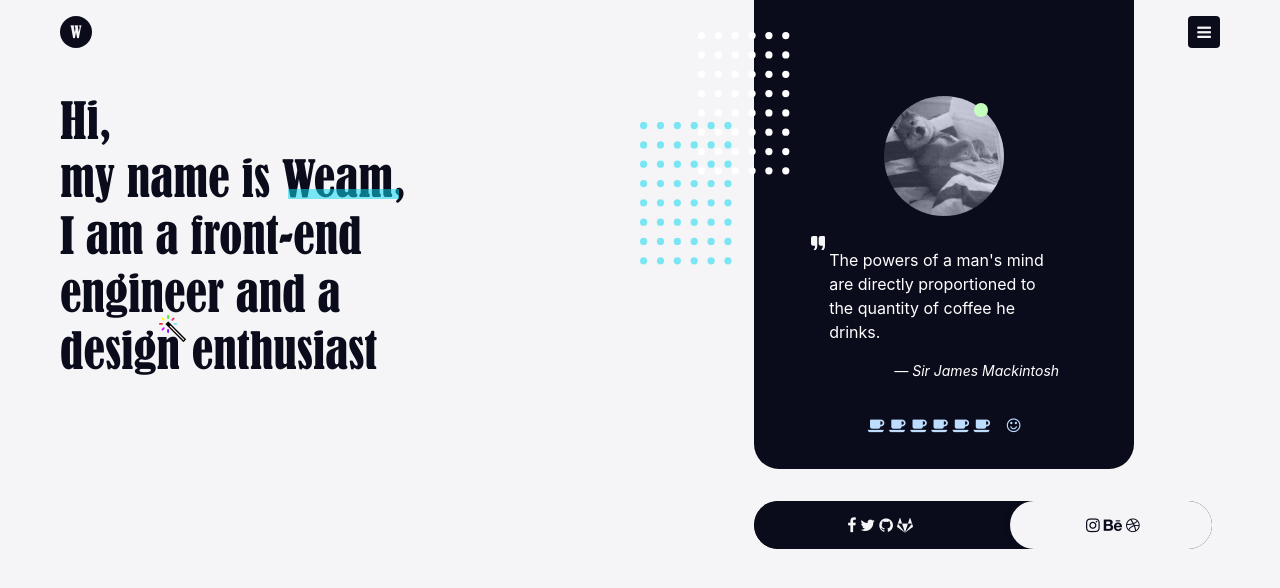
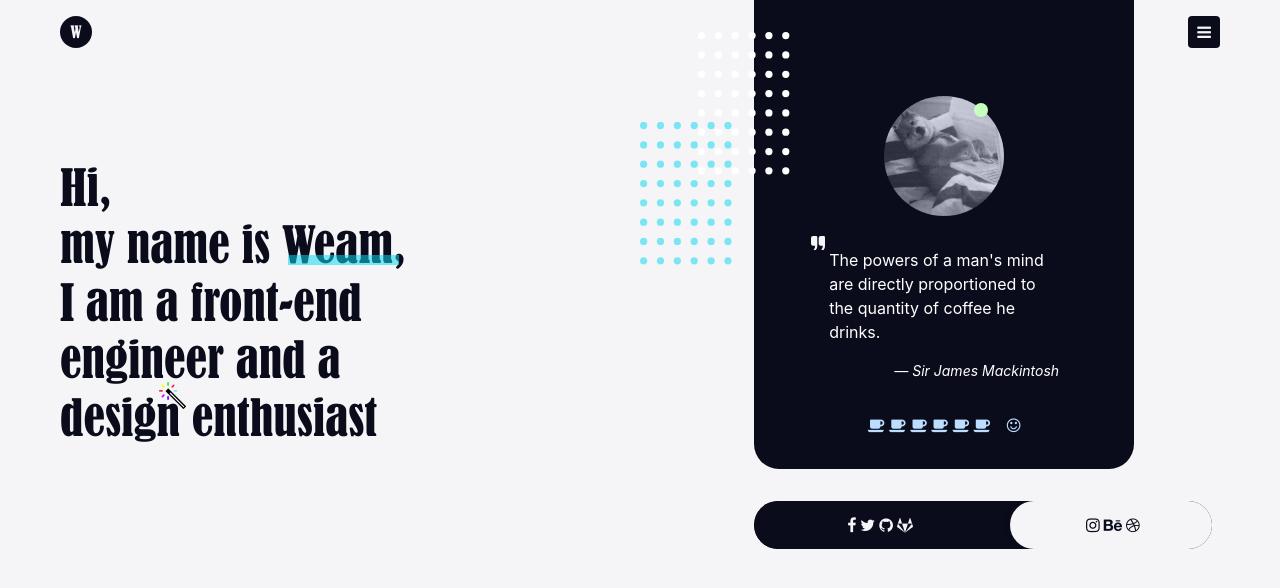
Before and after one commit to WeamAdel/WeamAdel.github.io, a React (Create React App) app: page / in a window 1280 px wide. Shown: the top 588 px of the page. Built offline with nearby package versions, Linux system fonts and the light colour scheme.

Commit message:
Xd Responsive

```diff
--- a/public/assets/css/app.css
+++ b/public/assets/css/app.css
@@ -395,6 +395,8 @@ span.advanced {
   font-size: 48px;
   color: #0a0c1b;
   max-width: 350px;
+  display: flex;
+  align-items: center;
 }
 .home .heading .main-heading .underlined {
   position: relative;
--- a/public/assets/scss/pages/_home.scss
+++ b/public/assets/scss/pages/_home.scss
@@ -33,6 +33,8 @@
       font-size: 48px;
       color: $main;
       max-width: 350px;
+      display: flex;
+      align-items: center;
 
       .underlined {
         position: relative;
--- a/src/components/Home/Heading/Heading.js
+++ b/src/components/Home/Heading/Heading.js
@@ -19,9 +19,12 @@ function Heading() {
             opacity: opacity,
           }}
         >
-          <span className="d-block">Hi,</span>
-          my name is <span className="underlined">Weam</span>, I am a front-end
-          engineer and a <span className="design">design</span> enthusiast
+          <div className="wrapper">
+            <span className="d-block">Hi,</span>
+            my name is <span className="underlined">Weam</span>, I am a
+            front-end engineer and a <span className="design">design</span>{" "}
+            enthusiast
+          </div>
         </animated.h1>
       </div>
     </div>
--- a/src/components/Home/RightColumn/RightColumn.js
+++ b/src/components/Home/RightColumn/RightColumn.js
@@ -8,7 +8,7 @@ import Accounts from "./Accounts/Accounts";
 function RightColumn() {
   let { height, opacity } = useSpring({
     from: { height: 0, opacity: 0 },
-    to: { height: 100, opacity: 1 },
+    to: { height: "auto", opacity: 1 },
     delay: 2000,
     duration: config.slow,
   });
@@ -18,10 +18,7 @@ function RightColumn() {
       <animated.div
         className="right-column"
         style={{
-          height: height.interpolate((h) => {
-            console.log(h);
-            return h + "%";
-          }),
+          height: height,
           opacity: opacity,
         }}
       >
```
Also changed, not shown: 2 other files (tests, documents, lock files or other folders).
